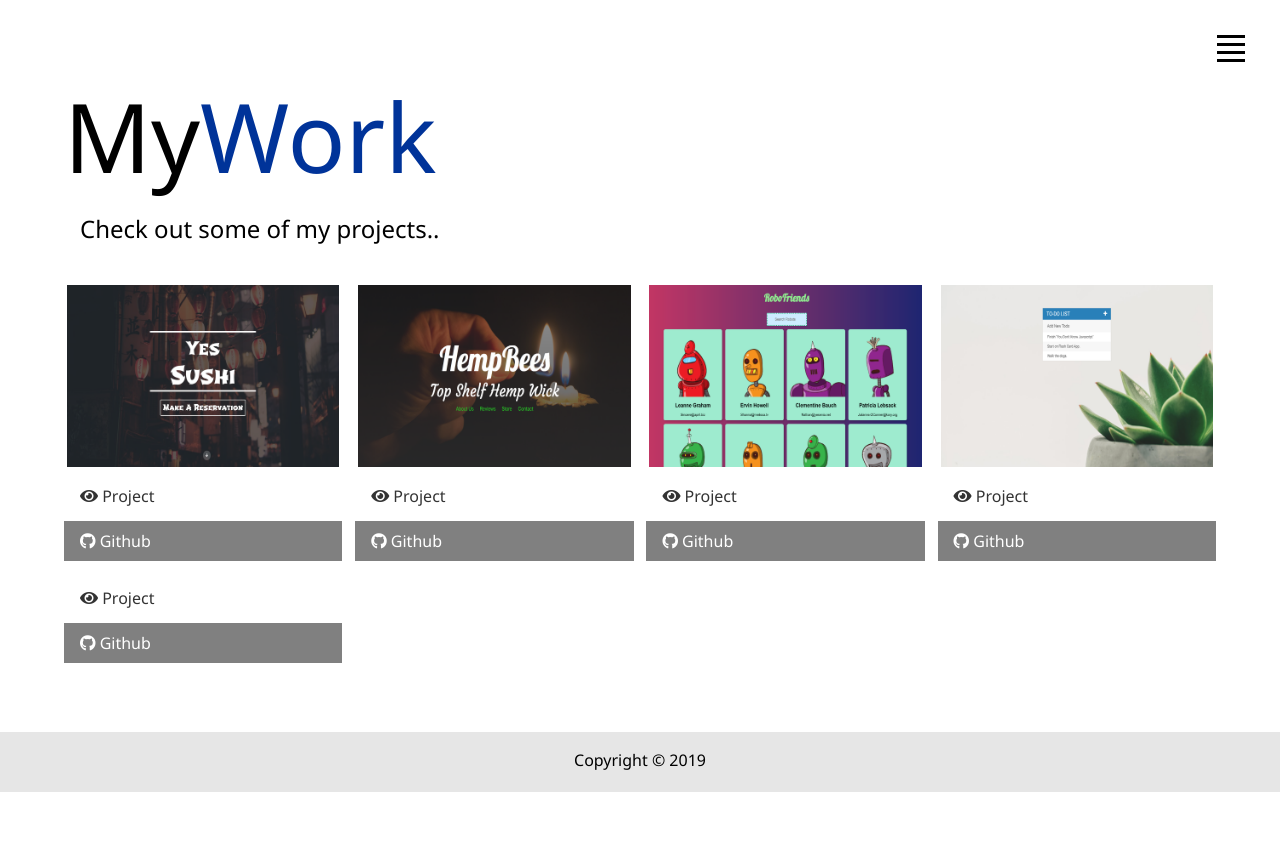
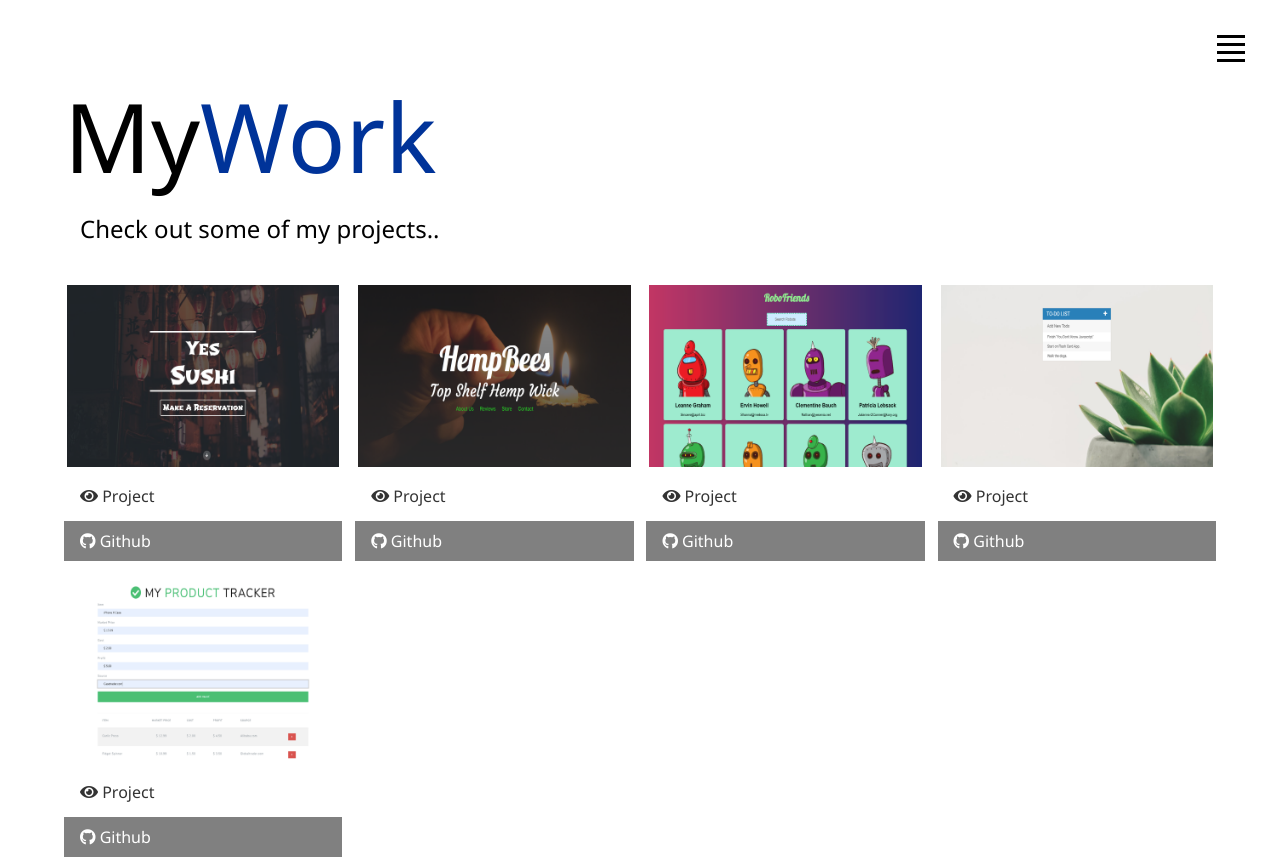
Before and after one commit to RC1111/Portfolio, a website: page dist/work.html in a window 1280 px wide. Shown: the top 864 px of the page. Before the commit the page ends 800 px from the top, so only its background shows below. Drawn offline with Linux system fonts and the light colour scheme.

Commit message:
update project

```diff
--- a/dist/work.html
+++ b/dist/work.html
@@ -100,11 +100,19 @@
           </a>
         </div>
         <div class="item">
-          <a href="#!">
-            <!-- <img src="img/projects/project5.jpg" alt="Project" /> -->
+          <a href="https://rc1111.github.io/project-product_tracker/">
+            <img src="img/projects/project_5.jpg" alt="Project" />
           </a>
-          <a href="#" class="btn-light"> <i class="fas fa-eye"></i> Project </a>
-          <a href="#" class="btn-dark">
+          <a
+            href="https://rc1111.github.io/project-product_tracker/"
+            class="btn-light"
+          >
+            <i class="fas fa-eye"></i> Project
+          </a>
+          <a
+            href="https://github.com/RC1111/project-product_tracker"
+            class="btn-dark"
+          >
             <i class="fab fa-github"></i> Github
           </a>
         </div>
```
Also changed, not shown: dist/img/projects/project_5.jpg (added), 4 other files.
